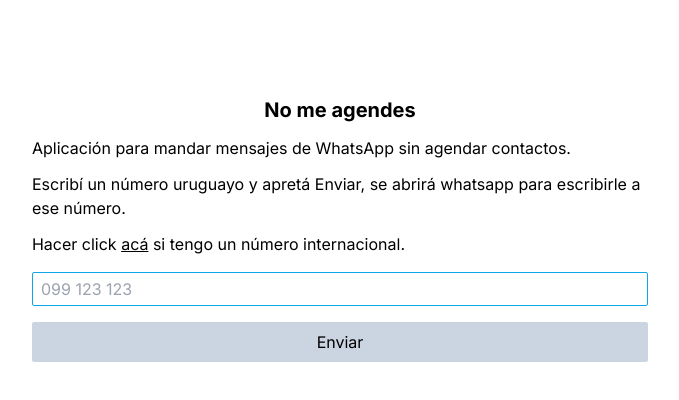
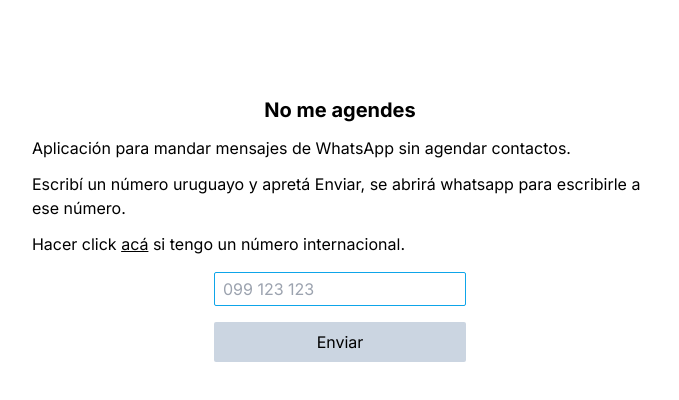
Before and after one commit to franciscocobas/no-me-agendes, a Next.js app: page / in a window 1280 px wide. Shown: the top 400 px of the page, without its empty margins (300-979 px from the left). Built offline with nearby package versions, Linux system fonts and the light colour scheme.

Commit message:
Change styles

```diff
--- a/src/app/page.tsx
+++ b/src/app/page.tsx
@@ -27,7 +27,7 @@ export default function Home() {
         )
       }
       <p className='mt-3 text-'>Hacer click <button className="underline" onClick={() => setInternationalTel(!isInternationalTel)}>acá</button> si tengo un número {isInternationalTel ? "de Uruguay" : "internacional"}.</p>
-      <form onSubmit={openWhatsapp} className="flex flex-col mt-4">
+      <form onSubmit={openWhatsapp} className="flex flex-col mt-4 md:max-w-72 md:mx-auto">
         <input className="border border-sky-500 text-gray-900 px-2 py-1 rounded-sm" type="tel" name="tel" id="" value={tel} onChange={(e) => {
         setTel(e.target.value)
         }} placeholder={ isInternationalTel ? "+54 9 3887 40-0837" : "099 123 123" } />
```
